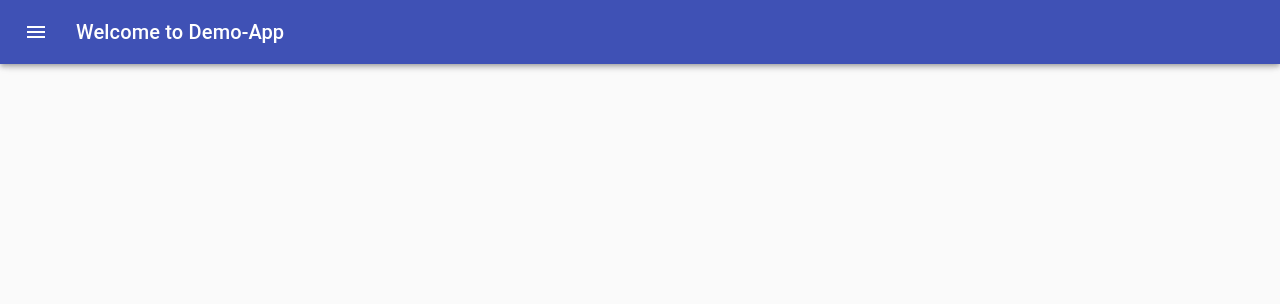
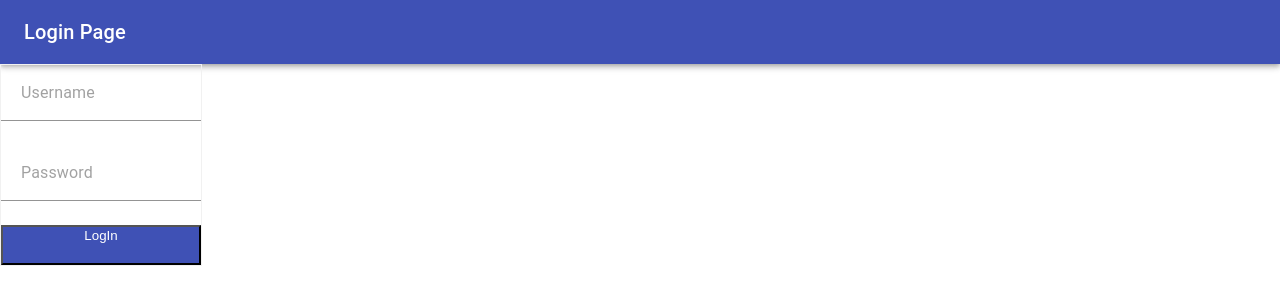
Before and after one commit to ManideepZemoso/Demo-App, a React (Create React App) app: page /login in a window 1280 px wide. Shown: the top 304 px of the page. Built offline with nearby package versions, Linux system fonts and the light colour scheme.

Commit message:
Adding logging functionality to demo app

```diff
--- a/package.json
+++ b/package.json
@@ -8,6 +8,8 @@
     "@testing-library/user-event": "^7.2.1",
     "react": "^16.13.1",
     "react-dom": "^16.13.1",
+    "react-router": "^5.1.2",
+    "react-router-dom": "^5.1.2",
     "react-scripts": "3.4.1"
   },
   "scripts": {
--- a/src/App.js
+++ b/src/App.js
@@ -1,15 +1,31 @@
 import React from 'react';
 import './App.css';
-import PersistentDrawerLeft from "./components/drawer";
+import SideBar from "./components/SideBar";
+import {BrowserRouter, Route, Switch} from "react-router-dom";
+import LoginForm from "./components/LoggingComponents/LoginForm";
+import {Logout} from "./components/junk components/Logout";
+
 
 
 
 export class App extends React.Component {
+    constructor(props){
+        super(props);
+        this.state={
+            isAuthenticated:false,
+
+
+        }
+    }
     render() {
         return (
-            <div>
-                <PersistentDrawerLeft />
-            </div>
+            <BrowserRouter>
+                <Switch>
+                    <Route path="/" component={SideBar} exact  appProps={this.props} ></Route>
+                    <Route path="/login" component={LoginForm} appProps={this.props} />
+                    <Route path="/logout" component={Logout} appProps={this.props} />
+                </Switch>
+            </BrowserRouter>
         );
     }
 }
--- /dev/null
+++ b/src/components/LoggingComponents/LoginForm.js
@@ -0,0 +1,70 @@
+import React from "react";
+import Input from '@material-ui/core/Input';
+import GetData from './ValidCredentials.json';
+import AppBar from '@material-ui/core/AppBar';
+import Toolbar from '@material-ui/core/Toolbar';
+import Typography from '@material-ui/core/Typography';
+
+
+export default class LoginForm extends React.Component{
+    constructor(props) {
+        super(props);
+        this.state= {
+            username: '',
+            password: '',
+        }
+    }
+    onSubmit=(e)=>{
+        e.preventDefault();
+        let isSuccesfulLogin=false;
+        for(let i=0;i<GetData.length;i++){
+            if(this.state.username === GetData[i].username && this.state.password === GetData[i].password){
+                //alert("login successful");
+                isSuccesfulLogin=true;
+            }
+            console.log(this.state.username === GetData[i].username);
+        }
+        if(isSuccesfulLogin){
+            window.sessionStorage.setItem('isAuthenticated','true');
+            this.props.history.push("/");
+        }
+        else{
+            alert("Your username and password did not match in our system");
+        }
+    }
+    render() {
+        return (
+            <div>
+                <div>
+                    <AppBar position="static">
+                        <Toolbar>
+                            <Typography variant="h6" >
+                                Login Page
+                            </Typography>
+                        </Toolbar>
+                    </AppBar>
+                </div>
+                <form style={{display:'grid',border: '1px solid #f1f1f1',width:'200px',height:'200px',alignContent: 'space-between',}}>
+                    <Input placeholder="Username"
+                           value={this.state.username}
+                           onChange={e => this.setState({username: e.target.value})}
+                           style={{padding:'12px 20px'}}
+                           inputProps={{ 'aria-label': 'description','type':'text',  'width': '100%','padding': '12px 20px','margin': '8px 0','display': 'inline-block','border': '1px solid #ccc'}} />
+                    <br />
+                    <Input placeholder="Password"
+                           value={this.state.password}
+                           onChange={e => this.setState({password: e.target.value})}
+                           style={{padding:'12px 20px'}}
+                           inputProps={{ 'aria-label': 'description','type':'password','align':'center','width': '100%','padding': '12px 20px','margin': '8px 0','display': 'inline-block','border': '1px solid #ccc'}} />
+                    <br />
+                    <button style={{backgroundColor:'#3f51b5',width:'200px',color:'white',height:'40px',paddingBottom:'20px'}} onClick={e => this.onSubmit(e)}>
+                        LogIn
+                    </button>
+
+                </form>
+
+            </div>
+
+        );
+    }
+}
--- /dev/null
+++ b/src/components/LoggingComponents/ValidCredentials.json
@@ -0,0 +1,10 @@
+[
+  {
+    "username": "admin",
+    "password": "password"
+  },
+  {
+    "username": "manideep",
+    "password": "password"
+  }
+]
--- /dev/null
+++ b/src/components/Navigation.js
@@ -0,0 +1,67 @@
+import React from "react";
+import {NavLink} from "react-router-dom";
+import Button from '@material-ui/core/Button';
+
+class Navigation extends React.Component{
+    onSubmitLogout=(e)=>{
+        e.preventDefault();
+        window.sessionStorage.setItem('isAuthenticated','false');
+        window.sessionStorage.clear();
+        window.location="/";
+
+    }
+    render() {
+        const isLogedInSuccesfully=window.sessionStorage.getItem('isAuthenticated');
+        let element='Login';
+        let toElement='/login';
+        if(isLogedInSuccesfully){
+            element='Logout';
+            // toElement='/Logout';
+            return (
+                <div style={{display: 'flex', postion: 'relative'}} className="container">
+                    <nav style={{
+                        display: 'flex', position: 'absolute',
+                        bottom: 0
+                    }} className="navbar">
+
+                       {/*<NavLink Style={{ width:"240px",*/}
+                       {/*  fontWeight: "bold"}} to={toElement}><Button variant="contained" color="primary">*/}
+                       {/*     {element}*/}
+                       {/* </Button></NavLink>*/}
+
+                        <button style={{backgroundColor:'#3f51b5',width:'238px',color:'white',height:'40px',paddingBottom:'10px',paddingTop:'10px',fontSize:'20px',textAlign:'center'}} onClick={e => this.onSubmitLogout(e)}>
+                            {element}
+                        </button>
+
+                    </nav>
+                </div>
+
+            );
+        }
+        else{
+            element='Login';
+            toElement='/login';
+            return (
+                <div style={{display: 'flex', postion: 'relative'}} className="container">
+                    <nav style={{
+                        display: 'flex', position: 'absolute',
+                        bottom: 0
+                    }} className="navbar">
+
+                        <NavLink Style={{
+                            fontWeight: "bold"}} to={toElement}><Button variant="contained" color="primary" >
+                            {element}
+                        </Button></NavLink>
+
+                    </nav>
+                </div>
+
+            );
+
+        }
+
+    }
+}
+
+
+export default (Navigation);
--- a/src/components/drawer.js
+++ b/src/components/SideBar.js
@@ -14,6 +14,7 @@ import ChevronLeftIcon from '@material-ui/icons/ChevronLeft';
 import ChevronRightIcon from '@material-ui/icons/ChevronRight';
 import ListItem from '@material-ui/core/ListItem';
 import ListItemText from '@material-ui/core/ListItemText';
+import Navigation from "./Navigation";
 
 
 const drawerWidth = 240;
@@ -23,6 +24,7 @@ const useStyles = makeStyles((theme) => ({
         display: 'flex',
     },
     appBar: {
+        backgroundcolor:'deepskyblue',
         transition: theme.transitions.create(['margin', 'width'], {
             easing: theme.transitions.easing.sharp,
             duration: theme.transitions.duration.leavingScreen,
@@ -73,9 +75,10 @@ const useStyles = makeStyles((theme) => ({
         }),
         marginLeft: 0,
     },
+
 }));
 
-export default function PersistentDrawerLeft() {
+export default function SideBar() {
     const classes = useStyles();
     const theme = useTheme();
     const [open, setOpen] = React.useState(false);
@@ -128,12 +131,20 @@ export default function PersistentDrawerLeft() {
                 </div>
                 <Divider />
                 <List>
-                    {['Login','Location'].map((text, index) => (
+                    {!window.sessionStorage.getItem('isAuthenticated')?
+                        ['Map'  ].map((text, index) => (
                         <ListItem button key={text}>
                             <ListItemText primary={text} />
                         </ListItem>
-                    ))}
+                    )): ['Map','Location'].map((text, index) => (
+                            <ListItem button key={text}>
+                                <ListItemText primary={text} />
+                            </ListItem>
+                        ))}
+
                 </List>
+
+                <Navigation />
             </Drawer>
         </div>
     );
```
Also changed, not shown: src/components/Map.js (added, +12 -0 lines), 1 other file (tests, documents, lock files or other folders).
